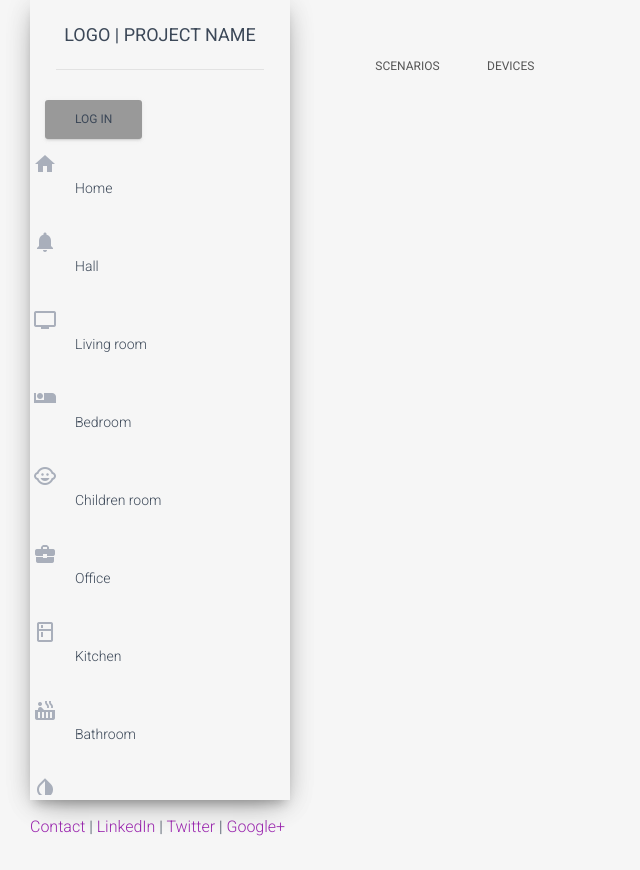
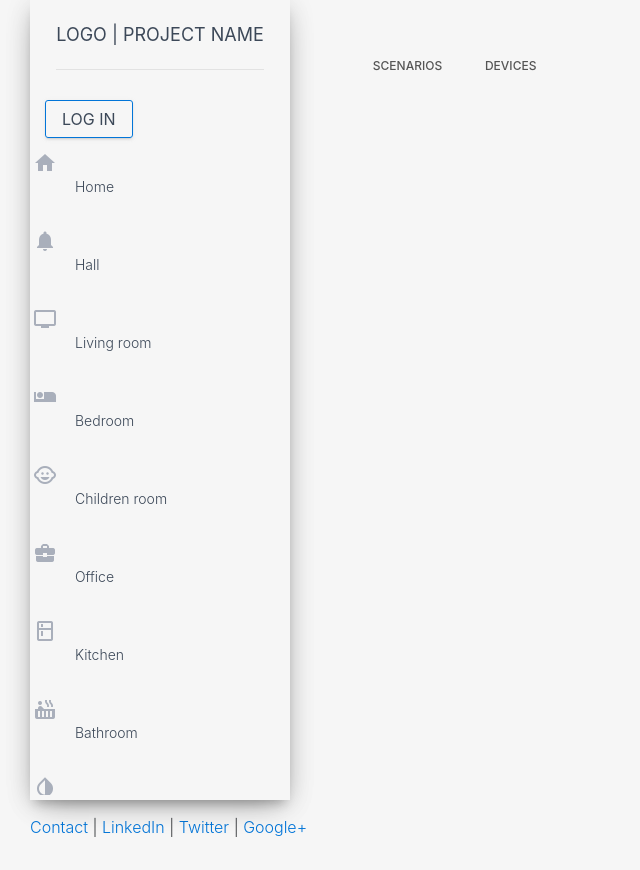
Before and after one commit to Berzina/psda, a Django app: template psda/templates/psda/index.html in a window 1280 px wide. Shown: the whole page, without its empty margins (0-640 px from the left). Run offline with Django 3.2, Linux system fonts and the light colour scheme; the template is opened without the code that fills it, so the values that code supplies are empty; some libraries are stand-ins or nearby versions.

Commit message:
trying cdn

```diff
--- a/psda/templates/psda/header.html
+++ b/psda/templates/psda/header.html
@@ -6,14 +6,15 @@
 
   <meta charset="utf-8" />
   {% load static %}
-  <link rel="stylesheet" href="{% static 'css/bootstrap.min.css' %}" type = "text/css"/>
-  <link rel="stylesheet" href="{% static 'css/bootstrap-flex.min.css' %}" type = "text/css"/>
+<script src="https://ajax.googleapis.com/ajax/libs/jquery/3.1.1/jquery.min.js" integrity="sha384-3ceskX3iaEnIogmQchP8opvBy3Mi7Ce34nWjpBIwVTHfGYWQS9jwHDVRnpKKHJg7" crossorigin="anonymous"></script>
+<script src="https://cdnjs.cloudflare.com/ajax/libs/tether/1.3.7/js/tether.min.js" integrity="sha384-XTs3FgkjiBgo8qjEjBk0tGmf3wPrWtA6coPfQDfFEY8AnYJwjalXCiosYRBIBZX8" crossorigin="anonymous"></script>
+<script src="https://maxcdn.bootstrapcdn.com/bootstrap/4.0.0-alpha.5/js/bootstrap.min.js" integrity="sha384-BLiI7JTZm+JWlgKa0M0kGRpJbF2J8q+qreVrKBC47e3K6BW78kGLrCkeRX6I9RoK" crossorigin="anonymous"></script>
   <link rel="stylesheet" href="{% static 'css/site.css' %}" type = "text/css"/>
     <link rel="stylesheet" href="{% static 'css/material-dashboard.css' %}" type = "text/css"/>
     <script type="text/javascript" src="{% static 'js/site.js' %}"></script>
   <script type="text/javascript" src="{% static 'js/jquery.min.js' %}"></script>
   <script src="https://npmcdn.com/tether@1.2.4/dist/js/tether.min.js"></script>
-  <script type="text/javascript" src="{% static 'js/bootstrap.min.js' %}"></script>
+<link rel="stylesheet" href="https://maxcdn.bootstrapcdn.com/bootstrap/4.0.0-alpha.5/css/bootstrap.min.css" integrity="sha384-AysaV+vQoT3kOAXZkl02PThvDr8HYKPZhNT5h/CXfBThSRXQ6jW5DO2ekP5ViFdi" crossorigin="anonymous">
 
   <meta name="viewport" content = "width=device-width, initial-scale=1.0">
         <link href="//maxcdn.bootstrapcdn.com/font-awesome/latest/css/font-awesome.min.css" rel="stylesheet">
```
